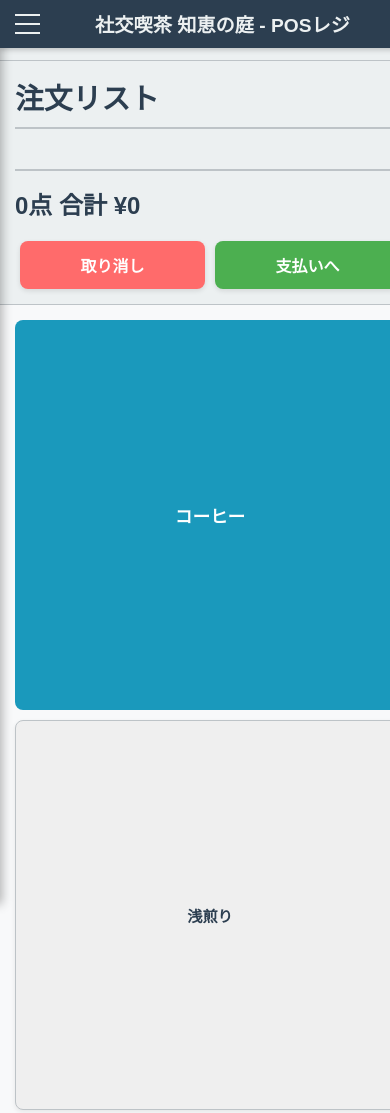
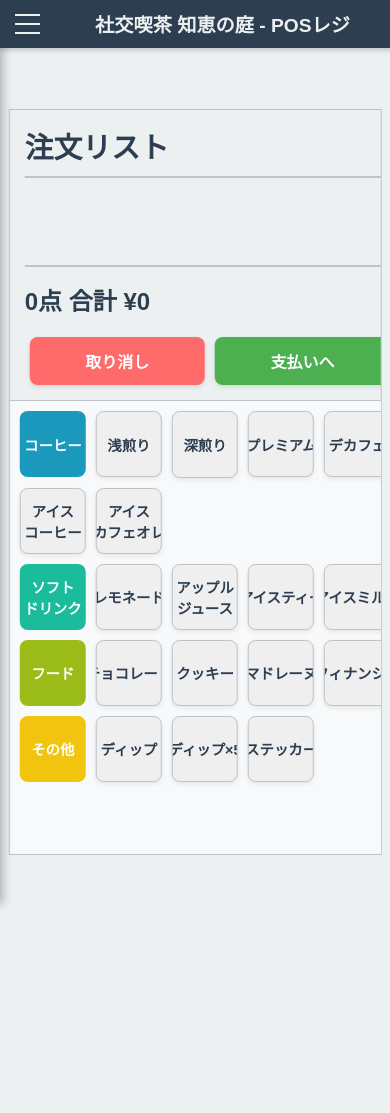
Before and after one commit to nekko-daisuki/POS-v2.1, a plain HTML site: page public/index.html in a window 390 px wide. Shown: the top 1113 px of the page. After the commit the page ends 844 px from the top, so only its background shows below. Drawn offline with Linux system fonts and the light colour scheme.

Commit message:
Update style.css

```diff
--- a/public/style.css
+++ b/public/style.css
@@ -7,8 +7,7 @@ body {
     min-height: 100vh;
     background-color: #ECF0F1; /* 明るいグレーを背景に */
     margin: 0;
-    overflow-x: hidden;
-    overflow-y: hidden;
+    overflow: hidden; /* 画面全体のスクロールを禁止 */
     color: #2C3E50; /* 基本のテキスト色を濃い青に */
 }
 
@@ -136,26 +135,29 @@ body {
 /* POSコンテナの調整 (ヘッダーと重ならないように) */
 .pos-container {
     display: flex;
-    width: 80%;
-    max-width: 1280px;
     background-color: #ECF0F1; /* 明るいグレーをパネルの背景に */
     border-radius: 8px;
     box-shadow: 0 4px 15px rgba(0, 0, 0, 0.15); /* 影を強調 */
     overflow: hidden;
-    min-height: 80vh;
-    margin-top: 80px;
+    margin-top: 80px; /* ヘッダーの高さ分下げる */
     margin-bottom: 20px;
     border: 1px solid #BDC3C7; /* わずかなボーダーを追加して立体感を */
+    position: fixed; /* 画面に対して固定 */
+    top: 50%;
+    left: 50%;
+    transform: translate(-50%, -50%); /* 中央配置 */
+    width: 80%; /* 横画面の幅 */
+    height: 80vh; /* 横画面の高さ */
+    max-width: 1280px; /* 必要に応じて最大幅を設定 */
 }
 
 /* 注文リストパネル */
 .order-panel {
-    width: 35%;
+    width: 35%; /* pos-containerの35% */
     min-width: 300px;
     padding: 20px;
     border-right: 1px solid #BDC3C7; /* 中間グレーのボーダー */
     display: flex;
-    overflow-y: auto;
     flex-direction: column;
 }
 
@@ -170,7 +172,7 @@ body {
 
 .order-list {
     flex-grow: 1;
-    overflow-y: auto;
+    overflow-y: auto; /* 注文リストをスクロール可能に */
     margin-bottom: 20px;
 }
 
@@ -279,13 +281,14 @@ body {
 
 /* 商品選択パネル */
 .menu-panel {
-    width: 65%;
+    width: 65%; /* pos-containerの65% */
     min-width: 500px;
     padding: 10px;
     display: flex;
     flex-direction: column;
     gap: 10px;
     background-color: #F8F9FA; /* メニューパネルは少し明るい背景に */
+    overflow-y: auto; /* menu-panelをスクロール可能に */
 }
 
 .product-group {
@@ -306,6 +309,7 @@ body {
     font-weight: bold;
     cursor: pointer;
     transition: background-color 0.2s, box-shadow 0.2s, transform 0.1s;
+    /* width: calc((98% / 5) - (10px * 4 / 5)); */ /* 5個とgapを合わせてmenu-panelの98%に */
     aspect-ratio: 1 / 1;
     text-align: center;
     box-shadow: 0 2px 5px rgba(0, 0, 0, 0.08);
@@ -481,14 +485,19 @@ body {
     padding: 20px;
     border-radius: 8px;
     box-shadow: 0 4px 15px rgba(0, 0, 0, 0.15);
-    width: 90%;
+    width: 80%; /* 横画面と同じ幅 */
     max-width: 800px;
-    margin-top: 80px;
+    margin-top: 80px; /* ヘッダーの高さ分下げる */
     margin-bottom: 20px;
     display: flex;
     flex-direction: column;
-    min-height: calc(100vh - 100px);
+    height: calc(100vh - 100px); /* 画面の高さからヘッダーとマージンを引いた高さ */
     border: 1px solid #BDC3C7;
+    position: fixed; /* 画面に対して固定 */
+    top: 50%;
+    left: 50%;
+    transform: translate(-50%, -50%); /* 中央配置 */
+    overflow: hidden; /* 履歴コンテナ内のスクロールは子要素に任せる */
 }
 
 .history-title {
@@ -503,7 +512,7 @@ body {
 
 .order-history-list {
     flex-grow: 1;
-    overflow-y: auto;
+    overflow-y: auto; /* 注文履歴をスクロール可能に */
     margin-bottom: 20px;
     border: 1px solid #BDC3C7;
     padding: 10px;
@@ -571,46 +580,59 @@ body {
 
 
 /* レスポンシブ対応 */
-@media (max-width: 800px) {
+@media (orientation: portrait) { /* 縦画面のとき */
     .pos-container {
         flex-direction: column;
-        width: 100%;
-        min-height: calc(100vh - 80px);
-        height: auto;
+        width: 95%; /* 縦画面の幅 */
+        height: calc(100vh - 100px); /* ヘッダーにかぶらない程度の高さ */
+        margin-top: 60px; /* ヘッダーの高さ分下げる */
         border-radius: 0;
         box-shadow: none;
-        margin-top: 60px;
+        position: fixed; /* 画面に対して固定 */
+        top: 50%;
+        left: 50%;
+        transform: translate(-50%, -50%); /* 中央配置 */
+        overflow: hidden; /* コンテナ内のスクロールは子要素に任せる */
     }
 
-    .order-panel,
-    .menu-panel {
+    .order-panel {
         width: 100%;
         min-width: unset;
         padding: 15px;
         border-right: none;
         border-bottom: 1px solid #BDC3C7;
-    }
-
-    .order-panel {
-        height: auto;
+        height: 35%; /* pos-containerの35% */
         flex-shrink: 0;
     }
     .order-list {
-        height: auto;
-        max-height: 200px;
+        flex-grow: 1; /* 残りのスペースを占有 */
+        overflow-y: auto; /* 注文リストをスクロール可能に */
+        margin-bottom: 20px;
     }
 
     .menu-panel {
+        width: 100%;
+        min-width: unset;
+        padding: 10px;
+        height: 65%; /* pos-containerの65% */
         flex-grow: 1;
-        overflow-y: auto;
+        overflow-y: auto; /* menu-panelをスクロール可能に */
     }
 
     .product-group {
-        grid-template-columns: repeat(2, 1fr);
+        grid-template-columns: repeat(5, 1fr); /* 横画面と同じ5列レイアウト */
+        gap: 10px;
     }
+    .product-category-button,
+    .product-button {
+        /* width: calc((98% / 5) - (10px * 4 / 5)); */ /* 5個とgapを合わせてmenu-panelの98%に */
+        aspect-ratio: 1 / 1;
+        font-size: 0.9em; /* フォントサイズを調整 */
+    }
+
     .product-category-button {
-        grid-column: span 2;
-        font-size: 1.1em;
+        grid-column: span 1; /* 横画面と同じ */
+        font-size: 0.9em;
     }
     .product-button.empty {
         display: none;
@@ -619,10 +641,6 @@ body {
     .action-buttons .btn {
         font-size: 1em;
         padding: 12px 15px;
-    }
-    .btn-history { /* このボタンはHTMLから削除したので、実質不要ですが念のため残します */
-        margin-left: 5px;
-        flex: 1;
     }
     .btn-pay {
         margin-right: 5px;
@@ -635,12 +653,16 @@ body {
 
     /* 履歴コンテナの調整 */
     .history-container {
-        width: 100%;
-        min-height: calc(100vh - 80px);
-        height: auto;
+        width: 95%; /* 縦画面の幅 */
+        height: calc(100vh - 100px); /* 縦画面の高さ */
         margin-top: 60px;
         border-radius: 0;
         box-shadow: none;
+        position: fixed; /* 画面に対して固定 */
+        top: 50%;
+        left: 50%;
+        transform: translate(-50%, -50%); /* 中央配置 */
+        overflow: hidden; /* 履歴コンテナ内のスクロールは子要素に任せる */
     }
 
     /* ヘッダーのレスポンシブ調整 */
@@ -668,12 +690,28 @@ body {
     }
 }
 
-@media (max-width: 480px) {
-    .product-group {
-        grid-template-columns: 1fr;
-    }
-    .product-category-button {
-        grid-column: span 1;
-        font-size: 1.1em;
+/* @media (max-width: 480px) { */
+/* .product-group { */
+/* grid-template-columns: 1fr; */
+/* } */
+/* .product-category-button { */
+/* grid-column: span 1; */
+/* font-size: 1.1em; */
+/* } */
+/* } */
+
+@media (orientation: landscape) { /* 横画面のとき */
+    .pos-container {
+        width: 80%; /* 横画面の幅 */
+        height: 80vh; /* 横画面の高さ */
     }
 }
+
+/* product-category-buttonとproduct-buttonの幅を調整 */
+.product-group {
+    display: grid;
+    grid-template-columns: repeat(5, 1fr);
+    gap: 10px;
+    flex-shrink: 0;
+    /* product-category-buttonとproduct-buttonの幅はgridが自動計算するため、widthプロパティは不要 */
+}
```
